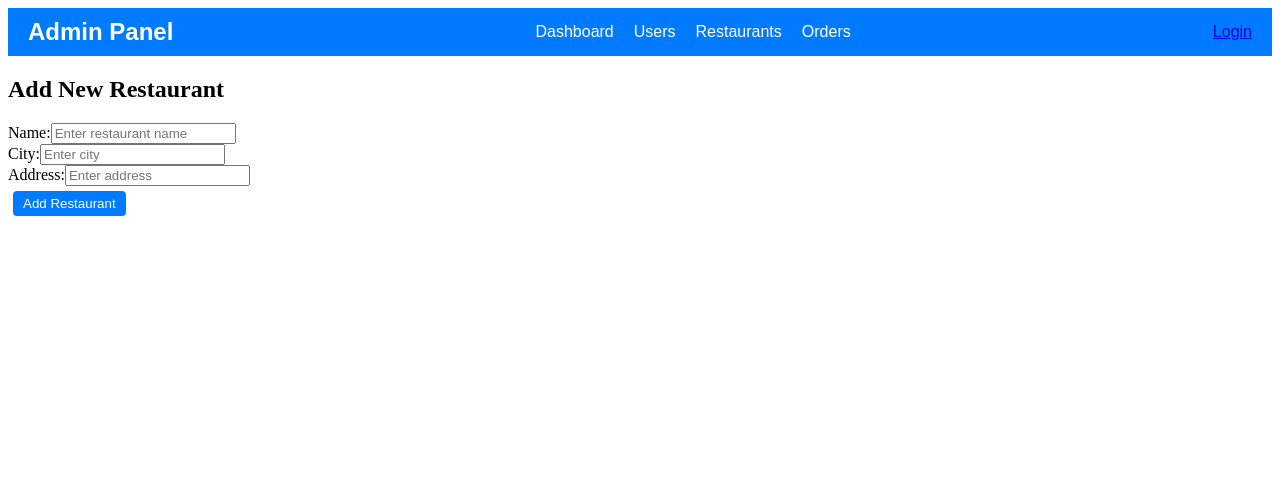
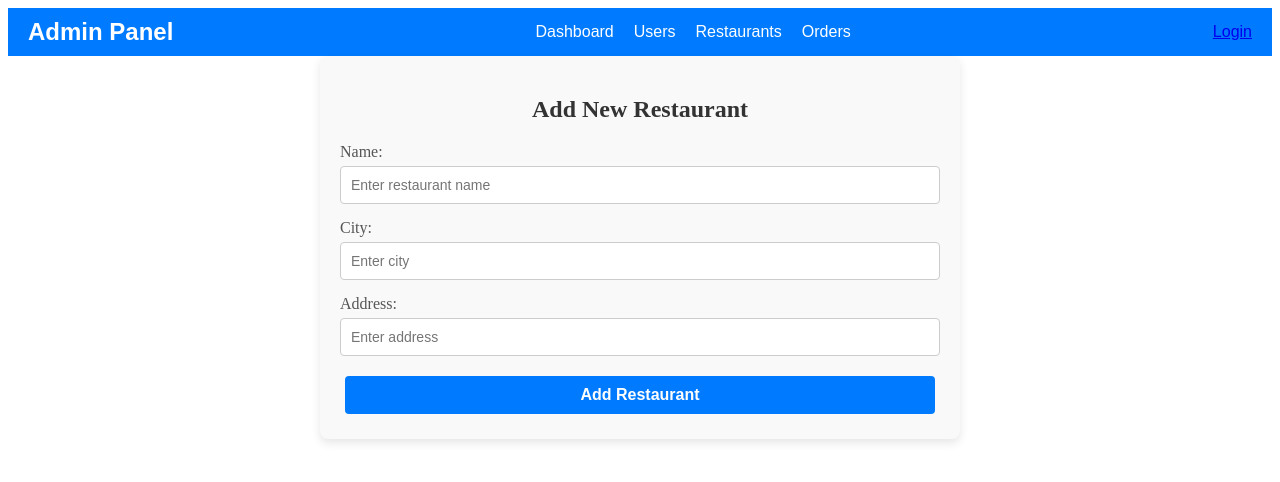
Before and after one commit to razmazlih/manager-front, a React (Create React App) app: page /restaurants/create in a window 1280 px wide. Shown: the top 482 px of the page. Built offline with nearby package versions, Linux system fonts and the light colour scheme; no server answers.

Commit message:
add style

```diff
--- /dev/null
+++ b/index.html
@@ -0,0 +1,123 @@
+<!DOCTYPE html>
+<html lang="en">
+<head>
+  <meta http-equiv="content-type" content="text/html; charset=utf-8">
+  <title>Page not found at /api/restaurant/info/</title>
+  <meta name="robots" content="NONE,NOARCHIVE">
+  <style>
+    html * { padding:0; margin:0; }
+    body * { padding:10px 20px; }
+    body * * { padding:0; }
+    body { font-family: sans-serif; background:#eee; color:#000; }
+    body > :where(header, main, footer) { border-bottom:1px solid #ddd; }
+    h1 { font-weight:normal; margin-bottom:.4em; }
+    h1 small { font-size:60%; color:#666; font-weight:normal; }
+    table { border:none; border-collapse: collapse; width:100%; }
+    td, th { vertical-align:top; padding:2px 3px; }
+    th { width:12em; text-align:right; color:#666; padding-right:.5em; }
+    #info { background:#f6f6f6; }
+    #info ol { margin: 0.5em 4em; }
+    #info ol li { font-family: monospace; }
+    #summary { background: #ffc; }
+    #explanation { background:#eee; border-bottom: 0px none; }
+    pre.exception_value { font-family: sans-serif; color: #575757; font-size: 1.5em; margin: 10px 0 10px 0; }
+  </style>
+</head>
+<body>
+  <header id="summary">
+    <h1>Page not found <small>(404)</small></h1>
+
+    <table class="meta">
+      <tr>
+        <th scope="row">Request Method:</th>
+        <td>POST</td>
+      </tr>
+      <tr>
+        <th scope="row">Request URL:</th>
+        <td>http://localhost:8002/api/restaurant/info/</td>
+      </tr>
+
+    </table>
+  </header>
+
+  <main id="info">
+
+      <p>
+      Using the URLconf defined in <code>dish_board.urls</code>,
+      Django tried these URL patterns, in this order:
+      </p>
+      <ol>
+
+          <li>
+
+              <code>
+                admin/
+
+              </code>
+
+          </li>
+
+          <li>
+
+              <code>
+                api/restaurants/
+
+              </code>
+
+          </li>
+
+          <li>
+
+              <code>
+                api/menu/
+
+              </code>
+
+          </li>
+
+          <li>
+
+              <code>
+                api/token/
+                [name='token_obtain_pair']
+              </code>
+
+          </li>
+
+          <li>
+
+              <code>
+                api/token/refresh/
+                [name='token_refresh']
+              </code>
+
+          </li>
+
+          <li>
+
+              <code>
+
+                [name='index']
+              </code>
+
+          </li>
+
+      </ol>
+      <p>
+
+          The current path, <code>api/restaurant/info/</code>,
+
+        didn’t match any of these.
+      </p>
+
+  </main>
+
+  <footer id="explanation">
+    <p>
+      You’re seeing this error because you have <code>DEBUG = True</code> in
+      your Django settings file. Change that to <code>False</code>, and Django
+      will display a standard 404 page.
+    </p>
+  </footer>
+</body>
+</html>
--- /dev/null
+++ b/src/components/Restaurants/RestaurantForm.css
@@ -0,0 +1,68 @@
+.restaurant-form__container {
+    max-width: 600px;
+    margin: 0 auto;
+    padding: 20px;
+    background-color: #f9f9f9;
+    border-radius: 8px;
+    box-shadow: 0 4px 10px rgba(0, 0, 0, 0.1);
+  }
+
+  .restaurant-form__title {
+    font-size: 24px;
+    font-weight: 600;
+    color: #333;
+    text-align: center;
+    margin-bottom: 20px;
+  }
+
+  .restaurant-form__form {
+    display: flex;
+    flex-direction: column;
+    gap: 15px;
+  }
+
+  .restaurant-form__field {
+    display: flex;
+    flex-direction: column;
+  }
+
+  .restaurant-form__label {
+    font-size: 16px;
+    font-weight: 500;
+    color: #555;
+    margin-bottom: 5px;
+  }
+
+  .restaurant-form__input {
+    padding: 10px;
+    font-size: 14px;
+    border: 1px solid #ccc;
+    border-radius: 4px;
+    transition: border-color 0.3s ease;
+  }
+
+  .restaurant-form__input:focus {
+    outline: none;
+    border-color: #007bff;
+  }
+
+  .restaurant-form__button {
+    padding: 10px;
+    font-size: 16px;
+    font-weight: 600;
+    color: #fff;
+    background-color: #007bff;
+    border: none;
+    border-radius: 4px;
+    cursor: pointer;
+    transition: background-color 0.3s ease;
+  }
+
+  .restaurant-form__button:disabled {
+    background-color: #ccc;
+    cursor: not-allowed;
+  }
+
+  .restaurant-form__button:hover:not(:disabled) {
+    background-color: #0056b3;
+  }
--- a/src/components/Restaurants/RestaurantForm.jsx
+++ b/src/components/Restaurants/RestaurantForm.jsx
@@ -1,6 +1,7 @@
 import React, { useState } from 'react';
 import { dashboardApi } from '../../services/api';
 import { useNavigate } from 'react-router-dom';
+import './RestaurantForm.css';
 
 function RestaurantForm() {
   const [name, setName] = useState('');
@@ -17,7 +18,7 @@ function RestaurantForm() {
       const newRestaurantData = { name, city, address };
 
       const { data } = await dashboardApi.post('/restaurants/info/', newRestaurantData);
-      navigate(`/restaurant/${data.id}`)
+      navigate(`/restaurant/${data.id}`);
     } catch (error) {
       console.error('Error adding restaurant:', error);
       alert('Failed to add restaurant.');
@@ -27,43 +28,50 @@ function RestaurantForm() {
   };
 
   return (
-    <div className="restaurant-form-page">
-      <h2>Add New Restaurant</h2>
-      <form onSubmit={handleSubmit}>
-        <div>
-          <label htmlFor="name">Name:</label>
+    <div className="restaurant-form__container">
+      <h2 className="restaurant-form__title">Add New Restaurant</h2>
+      <form onSubmit={handleSubmit} className="restaurant-form__form">
+        <div className="restaurant-form__field">
+          <label htmlFor="name" className="restaurant-form__label">Name:</label>
           <input
             id="name"
             type="text"
             placeholder="Enter restaurant name"
             value={name}
             onChange={(e) => setName(e.target.value)}
+            className="restaurant-form__input"
             required
           />
         </div>
-        <div>
-          <label htmlFor="city">City:</label>
+        <div className="restaurant-form__field">
+          <label htmlFor="city" className="restaurant-form__label">City:</label>
           <input
             id="city"
             type="text"
             placeholder="Enter city"
             value={city}
             onChange={(e) => setCity(e.target.value)}
+            className="restaurant-form__input"
             required
           />
         </div>
-        <div>
-          <label htmlFor="address">Address:</label>
+        <div className="restaurant-form__field">
+          <label htmlFor="address" className="restaurant-form__label">Address:</label>
           <input
             id="address"
             type="text"
             placeholder="Enter address"
             value={address}
             onChange={(e) => setAddress(e.target.value)}
+            className="restaurant-form__input"
             required
           />
         </div>
-        <button type="submit" disabled={loading}>
+        <button
+          type="submit"
+          disabled={loading}
+          className="restaurant-form__button"
+        >
           {loading ? 'Saving...' : 'Add Restaurant'}
         </button>
       </form>
```
